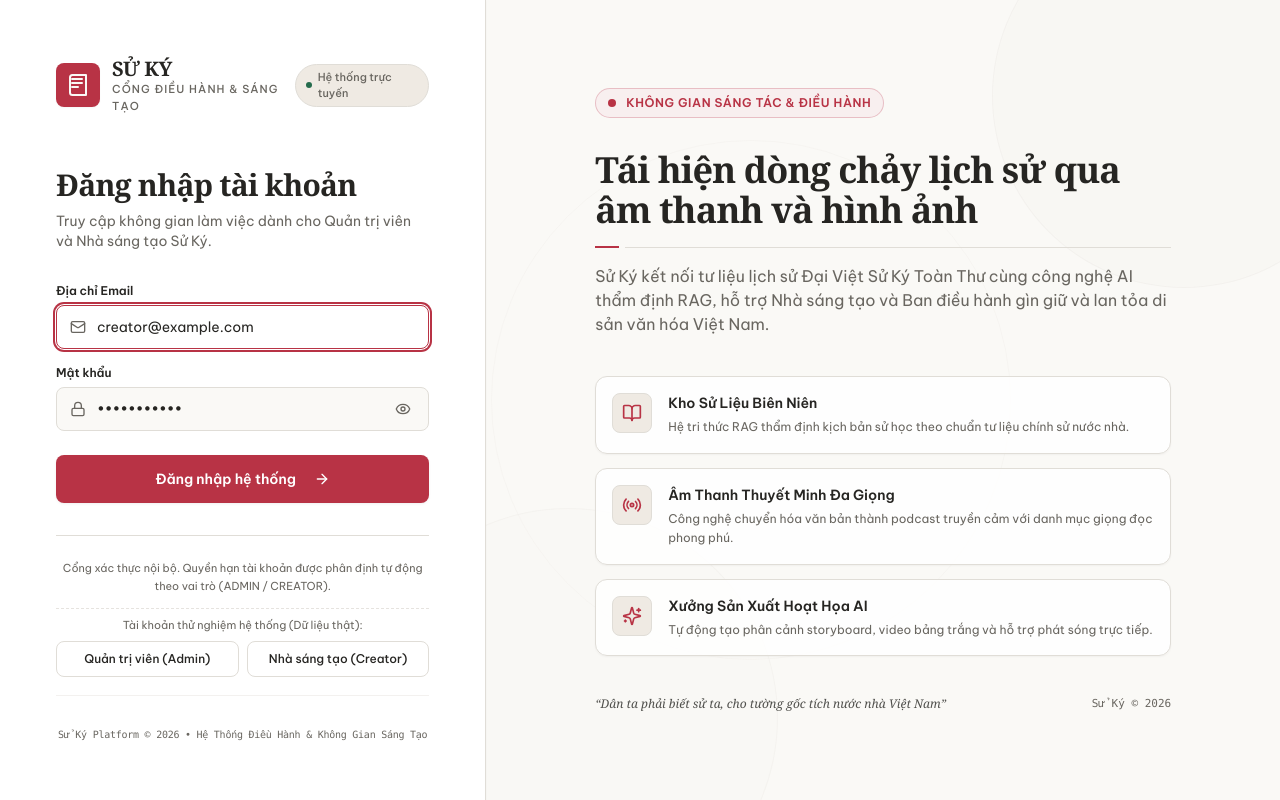
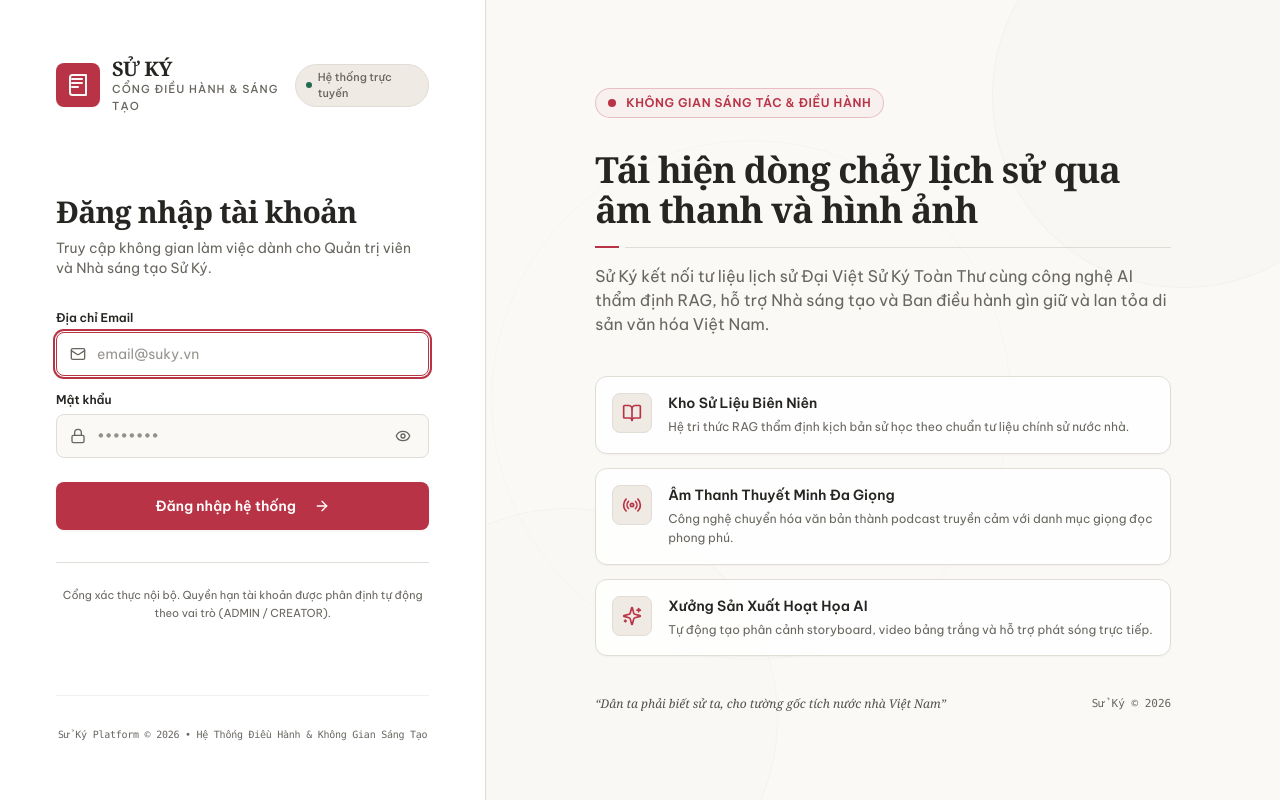
Before and after one commit to HaoHV2k5/history-podcast-app, a React (Vite) app in the folder web/: page /login in a window 1280 px wide. Built offline with nearby package versions, Linux system fonts and the light colour scheme; no server answers.

Commit message:
refactor(web): remove test accounts quick-fill buttons and clear default credentials

```diff
--- a/web/src/features/auth/LoginPage.tsx
+++ b/web/src/features/auth/LoginPage.tsx
@@ -90,13 +90,12 @@ export const LoginPage: React.FC = () => {
   const {
     register,
     handleSubmit,
-    setValue,
     formState: { errors },
   } = useForm<LoginFormValues>({
     resolver: zodResolver(loginSchema),
     defaultValues: {
-      email: import.meta.env.DEV ? 'creator@example.com' : '',
-      password: import.meta.env.DEV ? 'Creator@123' : '',
+      email: '',
+      password: '',
     },
   });
 
@@ -316,41 +315,10 @@ export const LoginPage: React.FC = () => {
             </div>
           </form>
 
-          <div className="mt-8 pt-6 border-t border-border text-center space-y-3">
+          <div className="mt-8 pt-6 border-t border-border text-center">
             <p className="text-[11px] text-muted leading-relaxed">
               Cổng xác thực nội bộ. Quyền hạn tài khoản được phân định tự động theo vai trò (ADMIN / CREATOR).
             </p>
-            <div className="pt-2 border-t border-dashed border-border/80 space-y-2">
-              <span className="text-[11px] text-muted block">Tài khoản thử nghiệm hệ thống (Dữ liệu thật):</span>
-              <div className="grid grid-cols-2 gap-2">
-                <Button
-                  id="fill-admin-account-btn"
-                  type="button"
-                  variant="outline"
-                  size="sm"
-                  onClick={() => {
-                    setValue('email', 'admin@historypodcast.com', { shouldValidate: true });
-                    setValue('password', 'Admin@123', { shouldValidate: true });
-                  }}
-                  className="text-xs text-ink h-8 px-2 border-border hover:bg-surface-subtle justify-center"
-                >
-                  Quản trị viên (Admin)
-                </Button>
-                <Button
-                  id="fill-creator-account-btn"
-                  type="button"
-                  variant="outline"
-                  size="sm"
-                  onClick={() => {
-                    setValue('email', 'creator@example.com', { shouldValidate: true });
-                    setValue('password', 'Creator@123', { shouldValidate: true });
-                  }}
-                  className="text-xs text-ink h-8 px-2 border-border hover:bg-surface-subtle justify-center"
-                >
-                  Nhà sáng tạo (Creator)
-                </Button>
-              </div>
-            </div>
           </div>
         </div>
 
```
